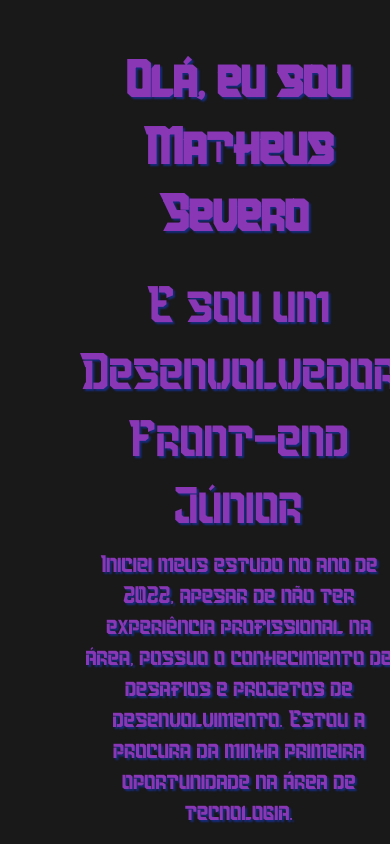
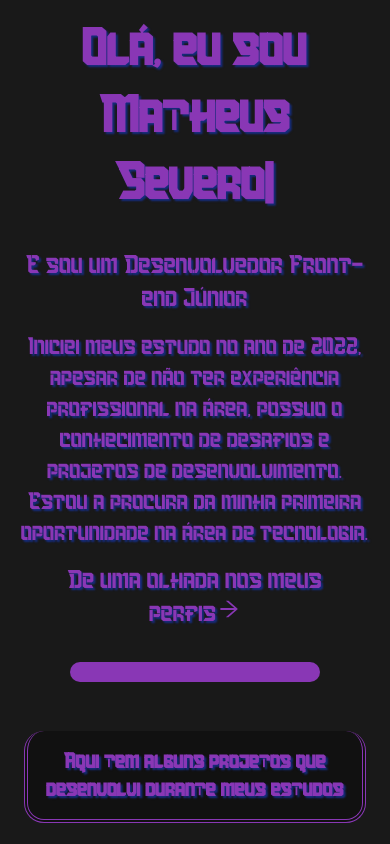
Before and after one commit to varMatheus/curi, a React (Create React App) app: page / in a window 390 px wide. Shown: the top 844 px of the page. Built offline with nearby package versions, Linux system fonts and the light colour scheme.

Commit message:
"Mobile atualizado 425px"

```diff
--- a/src/App.module.scss
+++ b/src/App.module.scss
@@ -4,7 +4,7 @@
   justify-content: space-around;
   margin: 0 5rem;
 
-  @media screen and (max-width: 375px) {
+  @media screen and (max-width: 425px) {
     flex-direction: column;
     width: 90vw;
     height: 100%;
--- a/src/components/Barra/Barra.module.scss
+++ b/src/components/Barra/Barra.module.scss
@@ -8,7 +8,7 @@
   align-items: center;
   padding-top: 5rem;
 
-  @media screen and (max-width: 375px) {
+  @media screen and (max-width: 425px) {
     padding-top: 0;
     justify-self: center;
     margin: 0 auto;
@@ -39,7 +39,7 @@
     background-color: $azul-escuro;
   }
 
-  @media screen and (max-width: 375px) {
+  @media screen and (max-width: 425px) {
     left: 0;
     rotate: -180deg;
     top: 0;
@@ -60,7 +60,7 @@
     height: 5px;
     border-radius: 2.5px;
 
-    @media screen and (max-width: 375px) {
+    @media screen and (max-width: 425px) {
       transform: none;
       height: 20px;
       border-radius: 10px;
--- a/src/components/Contato/Contato.module.scss
+++ b/src/components/Contato/Contato.module.scss
@@ -8,7 +8,7 @@
   color: $roxo;
   text-shadow: 2px 2px 2px $azul-escuro;
 
-  @media screen and (max-width: 375px) {
+  @media screen and (max-width: 425px) {
     text-align: center;
     font-size: 2rem;
     padding: 1rem;
--- a/src/components/Main/Main.module.scss
+++ b/src/components/Main/Main.module.scss
@@ -41,7 +41,7 @@
     text-shadow: 2px 2px 2px $azul-escuro;
   }
 
-  @media screen and (max-width: 375px) {
+  @media screen and (max-width: 425px) {
     width: 100%;
     padding: 0;
     flex-direction: row;
--- a/src/components/Projetos/Projetos.module.scss
+++ b/src/components/Projetos/Projetos.module.scss
@@ -8,7 +8,7 @@
   flex-direction: column;
   padding-top: 2rem;
 
-  @media screen and (max-width: 375px) {
+  @media screen and (max-width: 425px) {
     width: calc(100vw - 3rem);
     margin: 0 auto;
   }
@@ -31,7 +31,7 @@
   border-radius: 20px;
   background-color: $preto;
 
-  @media screen and (max-width: 375px) {
+  @media screen and (max-width: 425px) {
     font-size: 1.250rem;
     padding: 1rem .5rem;
   }
--- a/src/index.css
+++ b/src/index.css
@@ -1,3 +1,10 @@
+@font-face {
+  font-family: 'Blackmore';
+  src: url(../src/assets/FontBlackmore/Blackmore-mLogv.ttf) format(truetype);
+  font-weight: normal;
+  font-style: normal;
+}
+
 body {
   margin: 0;
   font-family: -apple-system, BlinkMacSystemFont, 'Segoe UI', 'Roboto', 'Oxygen',
```
Also changed, not shown: src/components/Projetos/Card/Card.module.scss (+6 -6 lines).
